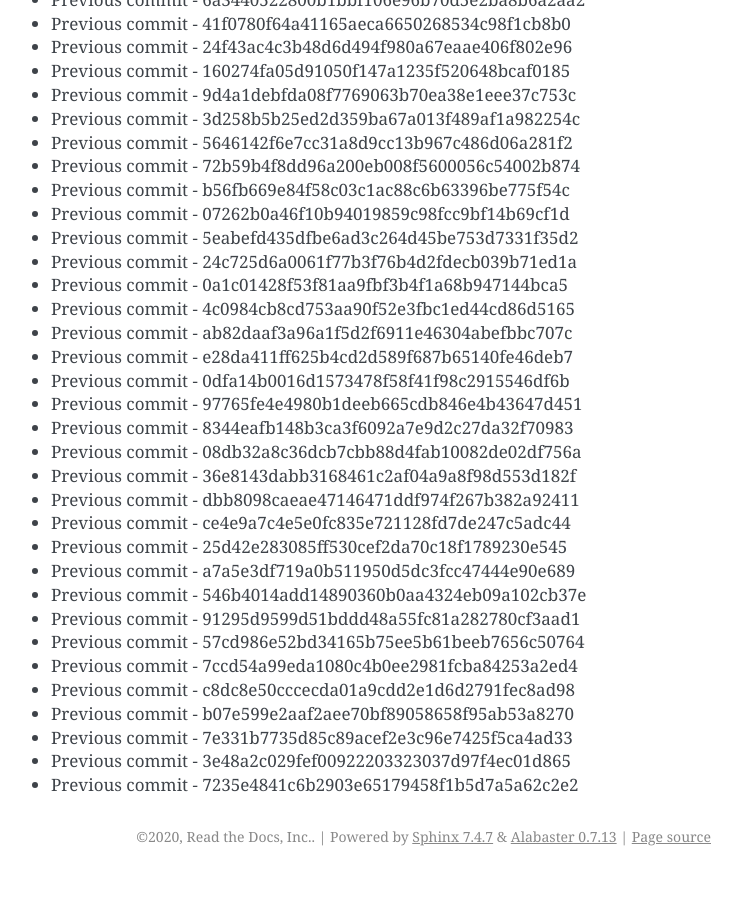
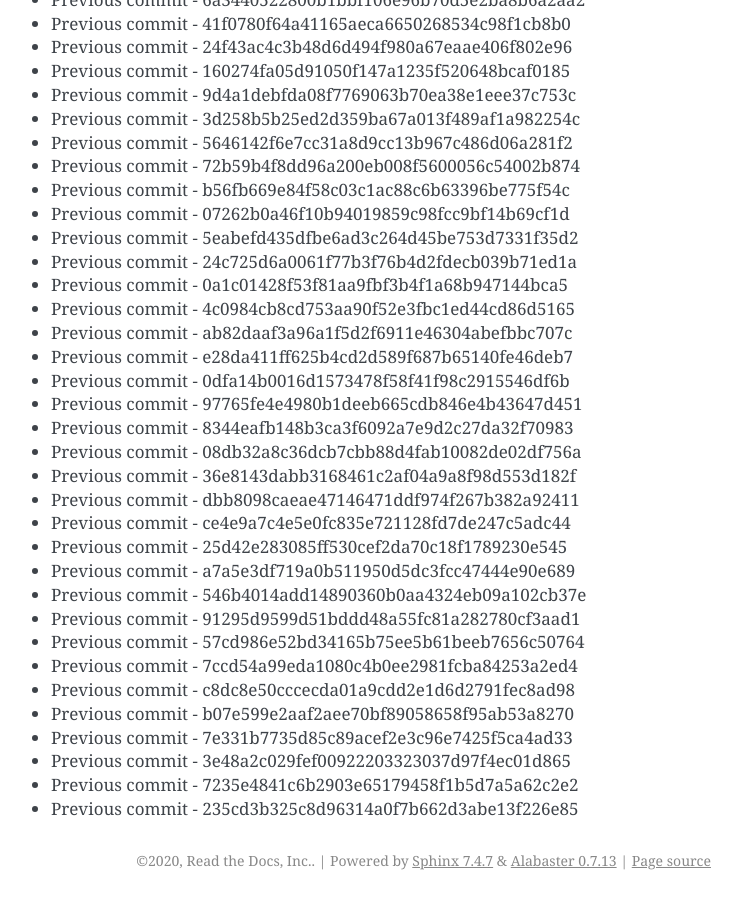
Before and after one commit to readthedocs/rtd-git-stresstest, a Sphinx documentation site: the page built from docs/updates.rst, in a window 1280 px wide and 900 px high, scrolled down 76306 px. Shown: the whole window, without its empty margins (399-1141 px from the left). Built offline with Sphinx 7.4.7, drawn with Linux system fonts in a browser that asks for light colours; before the commit the page ends 77182 px from its top, so only the background shows below that.

Commit message:
Generating commit from previous: 235cd3b325c8d96314a0f7b662d3abe13f226e85

```diff
--- a/docs/updates.rst
+++ b/docs/updates.rst
@@ -3238,3 +3238,4 @@ It can be tested for any performance characteristics.
 * Previous commit - 7e331b7735d85c89acef2e3c96e7425f5ca4ad33
 * Previous commit - 3e48a2c029fef00922203323037d97f4ec01d865
 * Previous commit - 7235e4841c6b2903e65179458f1b5d7a5a62c2e2
+* Previous commit - 235cd3b325c8d96314a0f7b662d3abe13f226e85
```
